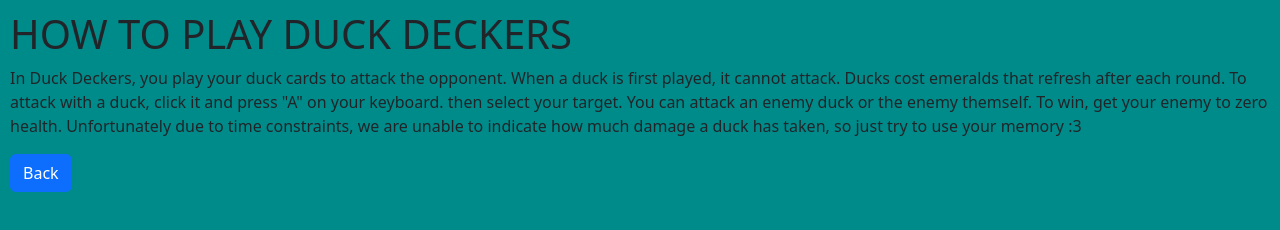
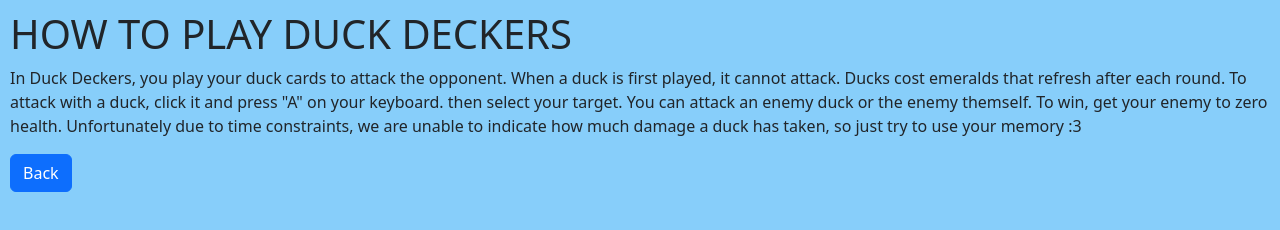
Before and after one commit to Parsley1026/Duck-Deckers, a website: page HTML/howToPlay.html in a window 1280 px wide. Drawn offline with nearby package versions, Linux system fonts and the light colour scheme.

Commit message:
style changes

```diff
--- a/HTML/howToPlay.html
+++ b/HTML/howToPlay.html
@@ -7,7 +7,7 @@
 </head>
 
 <body style = "
-background-color: darkcyan;
+background-color: lightskyblue;
 padding: 10px
 ">
 
```
